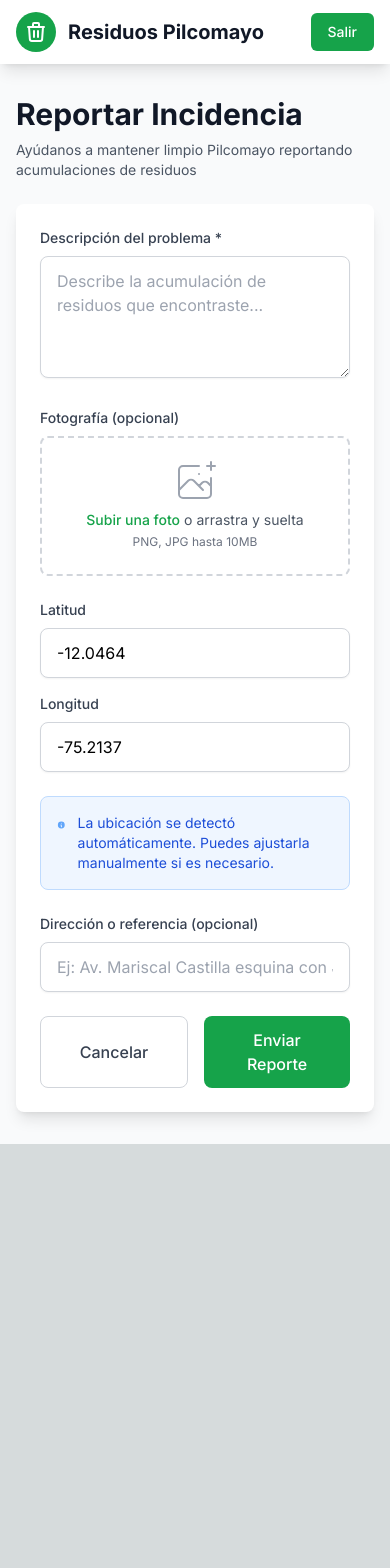
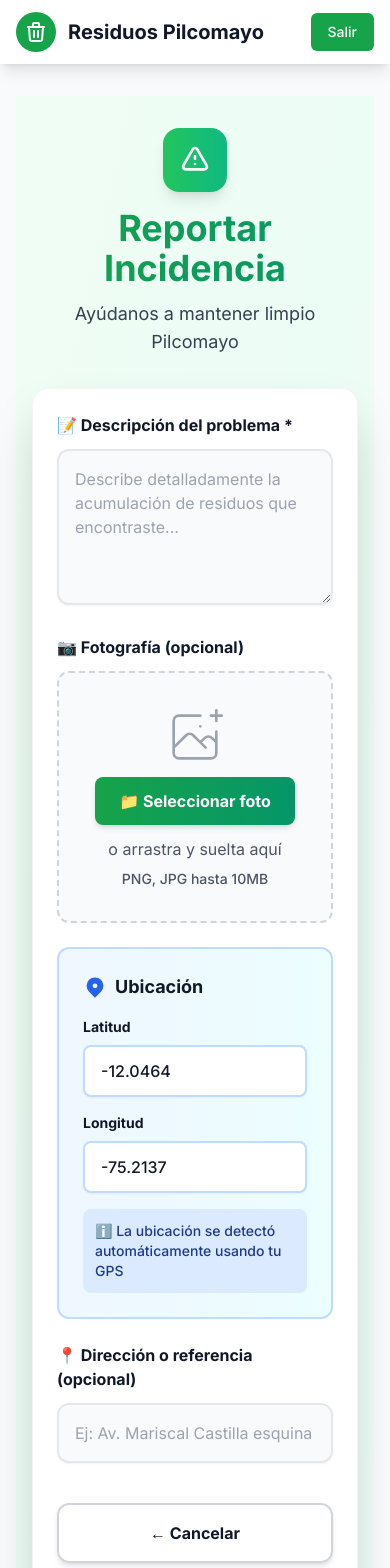
Before and after one commit to fdaniel4554-art/sistema-residuos-pilcomayo, a Next.js app in the folder frontend/: page /dashboard/report in a window 390 px wide. Shown: the top 1568 px of the page. Before the commit the page ends 1144 px from the top, so only its background shows below. Built offline with nearby package versions, Linux system fonts and the light colour scheme; no server answers; sample sign-in values are in the browser's storage.

Commit message:
feat: Redesigned report page with vibrant gradients and better mobile visibility

```diff
--- a/frontend/src/app/dashboard/report/page.tsx
+++ b/frontend/src/app/dashboard/report/page.tsx
@@ -86,73 +86,95 @@ export default function ReportPage() {
 
     if (success) {
         return (
-            <div className="max-w-2xl mx-auto">
-                <div className="bg-green-50 border border-green-200 rounded-lg p-8 text-center">
-                    <div className="mx-auto flex items-center justify-center h-16 w-16 rounded-full bg-green-100 mb-4">
-                        <svg className="h-10 w-10 text-green-600" fill="none" viewBox="0 0 24 24" stroke="currentColor">
-                            <path strokeLinecap="round" strokeLinejoin="round" strokeWidth={2} d="M5 13l4 4L19 7" />
+            <div className="min-h-screen bg-gradient-to-br from-green-50 via-emerald-50 to-teal-50 flex items-center justify-center p-4">
+                <div className="max-w-md w-full bg-white rounded-2xl shadow-2xl p-8 text-center transform animate-scale-in">
+                    <div className="mx-auto flex items-center justify-center h-20 w-20 rounded-full bg-gradient-to-r from-green-400 to-emerald-500 mb-6 animate-bounce-slow">
+                        <svg className="h-12 w-12 text-white" fill="none" viewBox="0 0 24 24" stroke="currentColor">
+                            <path strokeLinecap="round" strokeLinejoin="round" strokeWidth={3} d="M5 13l4 4L19 7" />
                         </svg>
                     </div>
-                    <h2 className="text-2xl font-bold text-green-900 mb-2">
-                        ¡Reporte enviado exitosamente!
+                    <h2 className="text-3xl font-bold bg-gradient-to-r from-green-600 to-emerald-600 bg-clip-text text-transparent mb-3">
+                        ¡Reporte Enviado!
                     </h2>
-                    <p className="text-green-700">
-                        Tu reporte ha sido registrado y será procesado por nuestro sistema de IA.
+                    <p className="text-gray-700 text-lg mb-2">
+                        Gracias por ayudar a mantener limpio Pilcomayo
                     </p>
-                    <p className="text-sm text-green-600 mt-4">
-                        Redirigiendo al dashboard...
+                    <p className="text-gray-600">
+                        Tu reporte será procesado por nuestro sistema
                     </p>
+                    <div className="mt-6 flex items-center justify-center gap-2 text-green-600">
+                        <svg className="animate-spin h-5 w-5" fill="none" viewBox="0 0 24 24">
+                            <circle className="opacity-25" cx="12" cy="12" r="10" stroke="currentColor" strokeWidth="4"></circle>
+                            <path className="opacity-75" fill="currentColor" d="M4 12a8 8 0 018-8V0C5.373 0 0 5.373 0 12h4zm2 5.291A7.962 7.962 0 014 12H0c0 3.042 1.135 5.824 3 7.938l3-2.647z"></path>
+                        </svg>
+                        <span className="text-sm font-medium">Redirigiendo...</span>
+                    </div>
                 </div>
             </div>
         );
     }
 
     return (
-        <div className="max-w-2xl mx-auto">
-            <div className="mb-6">
-                <h1 className="text-3xl font-bold text-gray-900">Reportar Incidencia</h1>
-                <p className="mt-2 text-sm text-gray-600">
-                    Ayúdanos a mantener limpio Pilcomayo reportando acumulaciones de residuos
+        <div className="min-h-screen bg-gradient-to-br from-green-50 via-emerald-50 to-teal-50 py-8 px-4">
+            <div className="max-w-3xl mx-auto">
+                {/* Header */}
+                <div className="mb-8 text-center">
+                    <div className="inline-flex items-center justify-center w-16 h-16 bg-gradient-to-r from-green-500 to-emerald-500 rounded-2xl mb-4 shadow-lg">
+                        <svg className="w-8 h-8 text-white" fill="none" viewBox="0 0 24 24" stroke="currentColor">
+                            <path strokeLinecap="round" strokeLinejoin="round" strokeWidth={2} d="M12 9v2m0 4h.01m-6.938 4h13.856c1.54 0 2.502-1.667 1.732-3L13.732 4c-.77-1.333-2.694-1.333-3.464 0L3.34 16c-.77 1.333.192 3 1.732 3z" />
+                        </svg>
+                    </div>
+                    <h1 className="text-4xl font-bold bg-gradient-to-r from-green-600 to-emerald-600 bg-clip-text text-transparent mb-3">
+                        Reportar Incidencia
+                    </h1>
+                    <p className="text-gray-700 text-lg">
+                        Ayúdanos a mantener limpio Pilcomayo
                     </p>
                 </div>
 
-            <div className="bg-white rounded-lg shadow-lg p-6">
+                {/* Form Card */}
+                <div className="bg-white rounded-2xl shadow-2xl p-6 md:p-8 border border-gray-100">
                     <form onSubmit={handleSubmit} className="space-y-6">
                         {error && (
-                        <div className="bg-red-50 border border-red-200 text-red-700 px-4 py-3 rounded-lg">
-                            {error}
+                            <div className="bg-red-50 border-l-4 border-red-500 p-4 rounded-lg animate-shake">
+                                <div className="flex items-center">
+                                    <svg className="h-6 w-6 text-red-500 mr-3" fill="currentColor" viewBox="0 0 20 20">
+                                        <path fillRule="evenodd" d="M10 18a8 8 0 100-16 8 8 0 000 16zM8.707 7.293a1 1 0 00-1.414 1.414L8.586 10l-1.293 1.293a1 1 0 101.414 1.414L10 11.414l1.293 1.293a1 1 0 001.414-1.414L11.414 10l1.293-1.293a1 1 0 00-1.414-1.414L10 8.586 8.707 7.293z" clipRule="evenodd" />
+                                    </svg>
+                                    <span className="text-red-800 font-medium">{error}</span>
+                                </div>
                             </div>
                         )}
 
                         {/* Descripción */}
                         <div>
-                        <label htmlFor="description" className="block text-sm font-medium text-gray-700 mb-2">
-                            Descripción del problema *
+                            <label htmlFor="description" className="block text-base font-bold text-gray-900 mb-3">
+                                📝 Descripción del problema *
                             </label>
                             <textarea
                                 id="description"
                                 required
-                            rows={4}
+                                rows={5}
                                 value={formData.description}
                                 onChange={(e) => setFormData({ ...formData, description: e.target.value })}
-                            className="w-full px-4 py-3 border border-gray-300 rounded-lg shadow-sm focus:ring-green-500 focus:border-green-500"
-                            placeholder="Describe la acumulación de residuos que encontraste..."
+                                className="w-full px-4 py-4 text-gray-900 bg-gray-50 border-2 border-gray-200 rounded-xl shadow-sm focus:ring-2 focus:ring-green-500 focus:border-transparent transition-all text-base"
+                                placeholder="Describe detalladamente la acumulación de residuos que encontraste..."
                             />
                         </div>
 
                         {/* Imagen */}
                         <div>
-                        <label className="block text-sm font-medium text-gray-700 mb-2">
-                            Fotografía (opcional)
+                            <label className="block text-base font-bold text-gray-900 mb-3">
+                                📷 Fotografía (opcional)
                             </label>
-                        <div className="mt-1 flex justify-center px-6 pt-5 pb-6 border-2 border-gray-300 border-dashed rounded-lg hover:border-green-400 transition-colors">
-                            <div className="space-y-1 text-center">
+                            <div className="mt-1 flex justify-center px-6 pt-8 pb-8 border-2 border-dashed border-gray-300 rounded-xl hover:border-green-400 bg-gray-50 hover:bg-green-50 transition-all">
+                                <div className="space-y-2 text-center w-full">
                                     {imagePreview ? (
                                         <div className="relative">
                                             <img
                                                 src={imagePreview}
                                                 alt="Preview"
-                                            className="mx-auto h-48 w-auto rounded-lg"
+                                                className="mx-auto h-64 w-auto rounded-xl shadow-lg"
                                             />
                                             <button
                                                 type="button"
@@ -160,15 +182,15 @@ export default function ReportPage() {
                                                     setImagePreview(null);
                                                     setFormData({ ...formData, image: null });
                                                 }}
-                                            className="mt-2 text-sm text-red-600 hover:text-red-800"
+                                                className="mt-4 px-4 py-2 bg-red-500 text-white rounded-lg hover:bg-red-600 transition-colors font-medium"
                                             >
-                                            Eliminar imagen
+                                                🗑️ Eliminar imagen
                                             </button>
                                         </div>
                                     ) : (
                                         <>
                                             <svg
-                                            className="mx-auto h-12 w-12 text-gray-400"
+                                                className="mx-auto h-16 w-16 text-gray-400"
                                                 stroke="currentColor"
                                                 fill="none"
                                                 viewBox="0 0 48 48"
@@ -180,24 +202,25 @@ export default function ReportPage() {
                                                     strokeLinejoin="round"
                                                 />
                                             </svg>
-                                        <div className="flex text-sm text-gray-600">
+                                            <div className="flex flex-col items-center text-base text-gray-700">
                                                 <label
                                                     htmlFor="image"
-                                                className="relative cursor-pointer bg-white rounded-md font-medium text-green-600 hover:text-green-500 focus-within:outline-none"
+                                                    className="relative cursor-pointer bg-gradient-to-r from-green-600 to-emerald-600 text-white px-6 py-3 rounded-lg font-bold hover:from-green-700 hover:to-emerald-700 transition-all shadow-md"
                                                 >
-                                                <span>Subir una foto</span>
+                                                    <span>📁 Seleccionar foto</span>
                                                     <input
                                                         id="image"
                                                         name="image"
                                                         type="file"
                                                         accept="image/*"
+                                                        capture="environment"
                                                         className="sr-only"
                                                         onChange={handleImageChange}
                                                     />
                                                 </label>
-                                            <p className="pl-1">o arrastra y suelta</p>
+                                                <p className="mt-3 text-gray-600">o arrastra y suelta aquí</p>
                                             </div>
-                                        <p className="text-xs text-gray-500">PNG, JPG hasta 10MB</p>
+                                            <p className="text-sm text-gray-600 font-medium">PNG, JPG hasta 10MB</p>
                                         </>
                                     )}
                                 </div>
@@ -205,9 +228,17 @@ export default function ReportPage() {
                         </div>
 
                         {/* Ubicación */}
-                    <div className="grid grid-cols-1 md:grid-cols-2 gap-4">
+                        <div className="bg-gradient-to-r from-blue-50 to-cyan-50 rounded-xl p-6 border-2 border-blue-200">
+                            <div className="flex items-center mb-4">
+                                <svg className="h-6 w-6 text-blue-600 mr-2" fill="currentColor" viewBox="0 0 20 20">
+                                    <path fillRule="evenodd" d="M5.05 4.05a7 7 0 119.9 9.9L10 18.9l-4.95-4.95a7 7 0 010-9.9zM10 11a2 2 0 100-4 2 2 0 000 4z" clipRule="evenodd" />
+                                </svg>
+                                <h3 className="text-lg font-bold text-gray-900">Ubicación</h3>
+                            </div>
+
+                            <div className="grid grid-cols-1 md:grid-cols-2 gap-4 mb-4">
                                 <div>
-                            <label htmlFor="latitude" className="block text-sm font-medium text-gray-700 mb-2">
+                                    <label htmlFor="latitude" className="block text-sm font-bold text-gray-900 mb-2">
                                         Latitud
                                     </label>
                                     <input
@@ -217,11 +248,11 @@ export default function ReportPage() {
                                         required
                                         value={formData.latitude}
                                         onChange={(e) => setFormData({ ...formData, latitude: parseFloat(e.target.value) })}
-                                className="w-full px-4 py-3 border border-gray-300 rounded-lg shadow-sm focus:ring-green-500 focus:border-green-500"
+                                        className="w-full px-4 py-3 text-gray-900 bg-white border-2 border-blue-200 rounded-lg shadow-sm focus:ring-2 focus:ring-blue-500 focus:border-transparent text-base font-medium"
                                     />
                                 </div>
                                 <div>
-                            <label htmlFor="longitude" className="block text-sm font-medium text-gray-700 mb-2">
+                                    <label htmlFor="longitude" className="block text-sm font-bold text-gray-900 mb-2">
                                         Longitud
                                     </label>
                                     <input
@@ -231,58 +262,94 @@ export default function ReportPage() {
                                         required
                                         value={formData.longitude}
                                         onChange={(e) => setFormData({ ...formData, longitude: parseFloat(e.target.value) })}
-                                className="w-full px-4 py-3 border border-gray-300 rounded-lg shadow-sm focus:ring-green-500 focus:border-green-500"
+                                        className="w-full px-4 py-3 text-gray-900 bg-white border-2 border-blue-200 rounded-lg shadow-sm focus:ring-2 focus:ring-blue-500 focus:border-transparent text-base font-medium"
                                     />
                                 </div>
                             </div>
 
-                    <div className="bg-blue-50 border border-blue-200 rounded-lg p-4">
-                        <div className="flex">
-                            <svg className="h-5 w-5 text-blue-400 mt-0.5" fill="currentColor" viewBox="0 0 20 20">
-                                <path fillRule="evenodd" d="M18 10a8 8 0 11-16 0 8 8 0 0116 0zm-7-4a1 1 0 11-2 0 1 1 0 012 0zM9 9a1 1 0 000 2v3a1 1 0 001 1h1a1 1 0 100-2v-3a1 1 0 00-1-1H9z" clipRule="evenodd" />
-                            </svg>
-                            <div className="ml-3">
-                                <p className="text-sm text-blue-700">
-                                    La ubicación se detectó automáticamente. Puedes ajustarla manualmente si es necesario.
+                            <div className="bg-blue-100 rounded-lg p-3">
+                                <p className="text-sm text-blue-900 font-medium">
+                                    ℹ️ La ubicación se detectó automáticamente usando tu GPS
                                 </p>
-                            </div>
                             </div>
                         </div>
 
                         {/* Dirección */}
                         <div>
-                        <label htmlFor="address" className="block text-sm font-medium text-gray-700 mb-2">
-                            Dirección o referencia (opcional)
+                            <label htmlFor="address" className="block text-base font-bold text-gray-900 mb-3">
+                                📍 Dirección o referencia (opcional)
                             </label>
                             <input
                                 id="address"
                                 type="text"
                                 value={formData.address}
                                 onChange={(e) => setFormData({ ...formData, address: e.target.value })}
-                            className="w-full px-4 py-3 border border-gray-300 rounded-lg shadow-sm focus:ring-green-500 focus:border-green-500"
+                                className="w-full px-4 py-4 text-gray-900 bg-gray-50 border-2 border-gray-200 rounded-xl shadow-sm focus:ring-2 focus:ring-green-500 focus:border-transparent text-base"
                                 placeholder="Ej: Av. Mariscal Castilla esquina con Jr. Ayacucho"
                             />
                         </div>
 
                         {/* Botones */}
-                    <div className="flex gap-4">
+                        <div className="flex flex-col sm:flex-row gap-4 pt-4">
                             <button
                                 type="button"
                                 onClick={() => router.back()}
-                            className="flex-1 px-6 py-3 border border-gray-300 rounded-lg text-gray-700 font-medium hover:bg-gray-50 transition-colors"
+                                className="flex-1 px-6 py-4 border-2 border-gray-300 rounded-xl text-gray-900 text-base font-bold hover:bg-gray-50 transition-all shadow-md"
                             >
-                            Cancelar
+                                ← Cancelar
                             </button>
                             <button
                                 type="submit"
                                 disabled={loading}
-                            className="flex-1 px-6 py-3 bg-green-600 text-white rounded-lg font-medium hover:bg-green-700 focus:outline-none focus:ring-2 focus:ring-offset-2 focus:ring-green-500 disabled:opacity-50 disabled:cursor-not-allowed transition-colors"
+                                className="flex-1 px-6 py-4 bg-gradient-to-r from-green-600 to-emerald-600 text-white rounded-xl text-base font-bold hover:from-green-700 hover:to-emerald-700 focus:outline-none focus:ring-4 focus:ring-green-300 disabled:opacity-50 disabled:cursor-not-allowed transition-all shadow-lg transform hover:scale-105 active:scale-95"
                             >
-                            {loading ? 'Enviando...' : 'Enviar Reporte'}
+                                {loading ? (
+                                    <span className="flex items-center justify-center gap-2">
+                                        <svg className="animate-spin h-5 w-5" fill="none" viewBox="0 0 24 24">
+                                            <circle className="opacity-25" cx="12" cy="12" r="10" stroke="currentColor" strokeWidth="4"></circle>
+                                            <path className="opacity-75" fill="currentColor" d="M4 12a8 8 0 018-8V0C5.373 0 0 5.373 0 12h4zm2 5.291A7.962 7.962 0 014 12H0c0 3.042 1.135 5.824 3 7.938l3-2.647z"></path>
+                                        </svg>
+                                        Enviando...
+                                    </span>
+                                ) : (
+                                    '📤 Enviar Reporte'
+                                )}
                             </button>
                         </div>
                     </form>
                 </div>
             </div>
+
+            <style jsx>{`
+                @keyframes scale-in {
+                    from {
+                        transform: scale(0.9);
+                        opacity: 0;
+                    }
+                    to {
+                        transform: scale(1);
+                        opacity: 1;
+                    }
+                }
+                .animate-scale-in {
+                    animation: scale-in 0.3s ease-out;
+                }
+                @keyframes bounce-slow {
+                    0%, 100% { transform: translateY(0); }
+                    50% { transform: translateY(-10px); }
+                }
+                .animate-bounce-slow {
+                    animation: bounce-slow 2s ease-in-out infinite;
+                }
+                @keyframes shake {
+                    0%, 100% { transform: translateX(0); }
+                    25% { transform: translateX(-10px); }
+                    75% { transform: translateX(10px); }
+                }
+                .animate-shake {
+                    animation: shake 0.5s ease-in-out;
+                }
+            `}</style>
+        </div>
     );
 }
```
Lines whose indentation alone changed are shown as unchanged.
